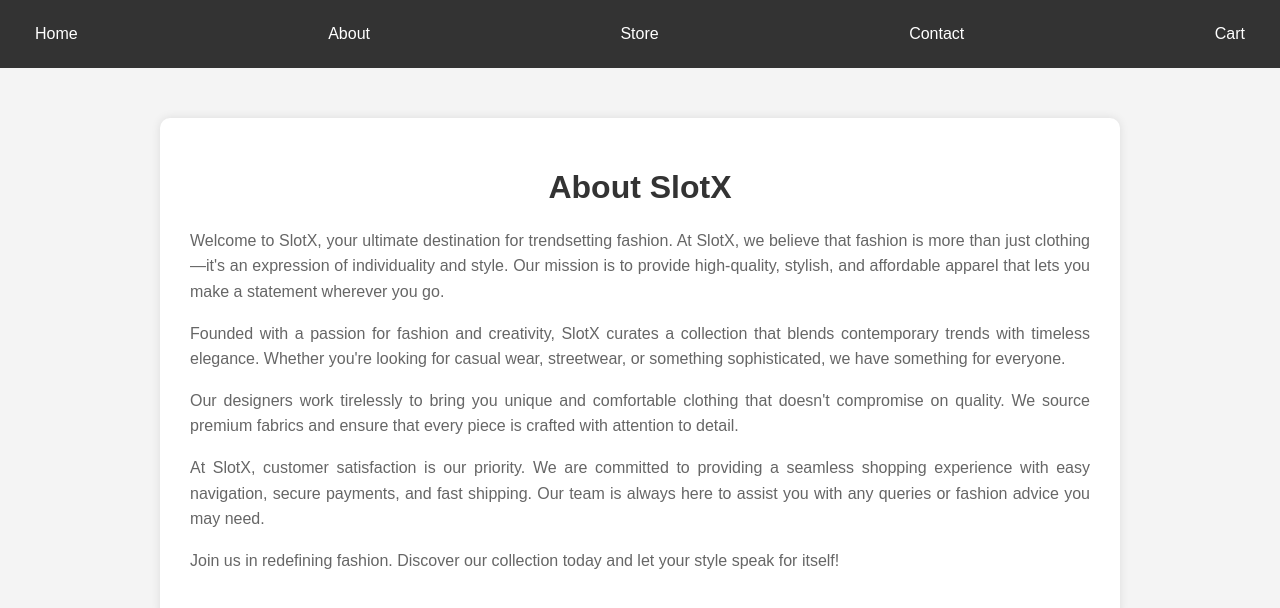
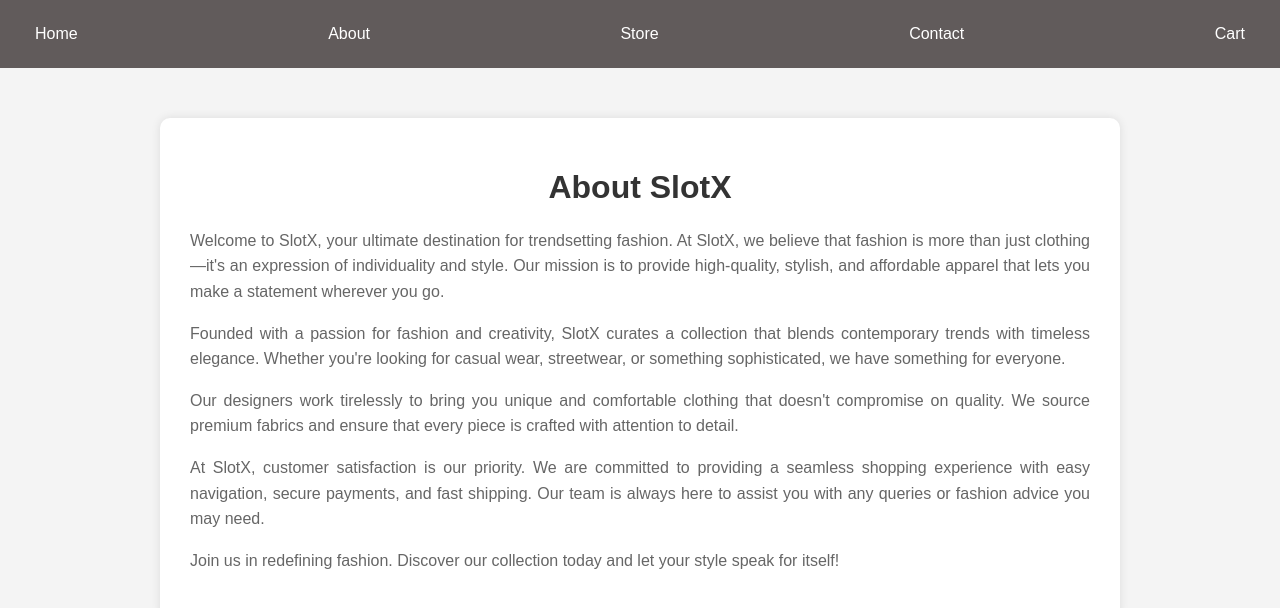
Before and after one commit to vikas29052005/slotxcloths, a plain HTML site: page aboutus.html in a window 1280 px wide. Drawn offline with Linux system fonts and the light colour scheme.

Commit message:
Update aboutus.html

```diff
--- a/aboutus.html
+++ b/aboutus.html
@@ -12,11 +12,11 @@
             background-color: #f4f4f4;
         }
         .navbar {
-            background-color: #333;
-            padding: 15px;
             display: flex;
             justify-content: space-between;
-            align-items: center;
+            background: #615b5b;
+            padding: 15px;
+            color: white;
         }
         .navbar a {
             color: white;
```
